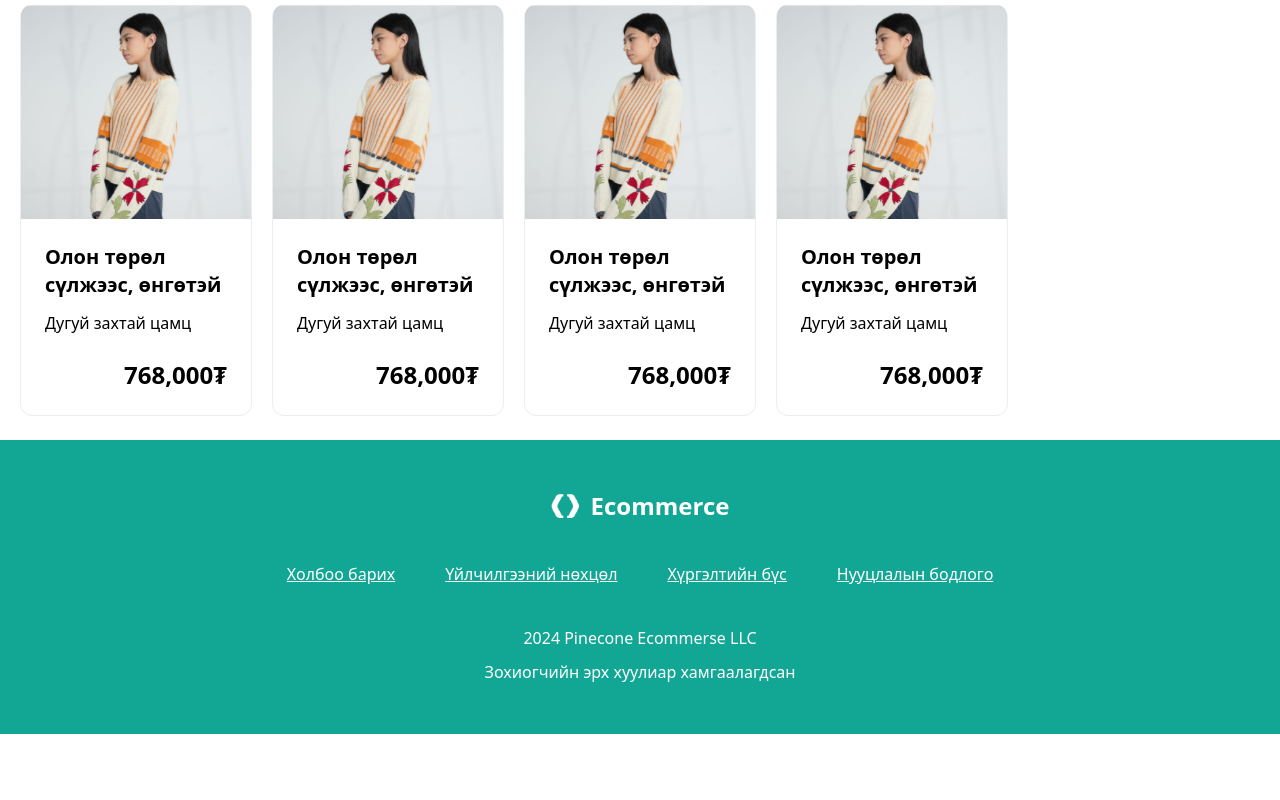
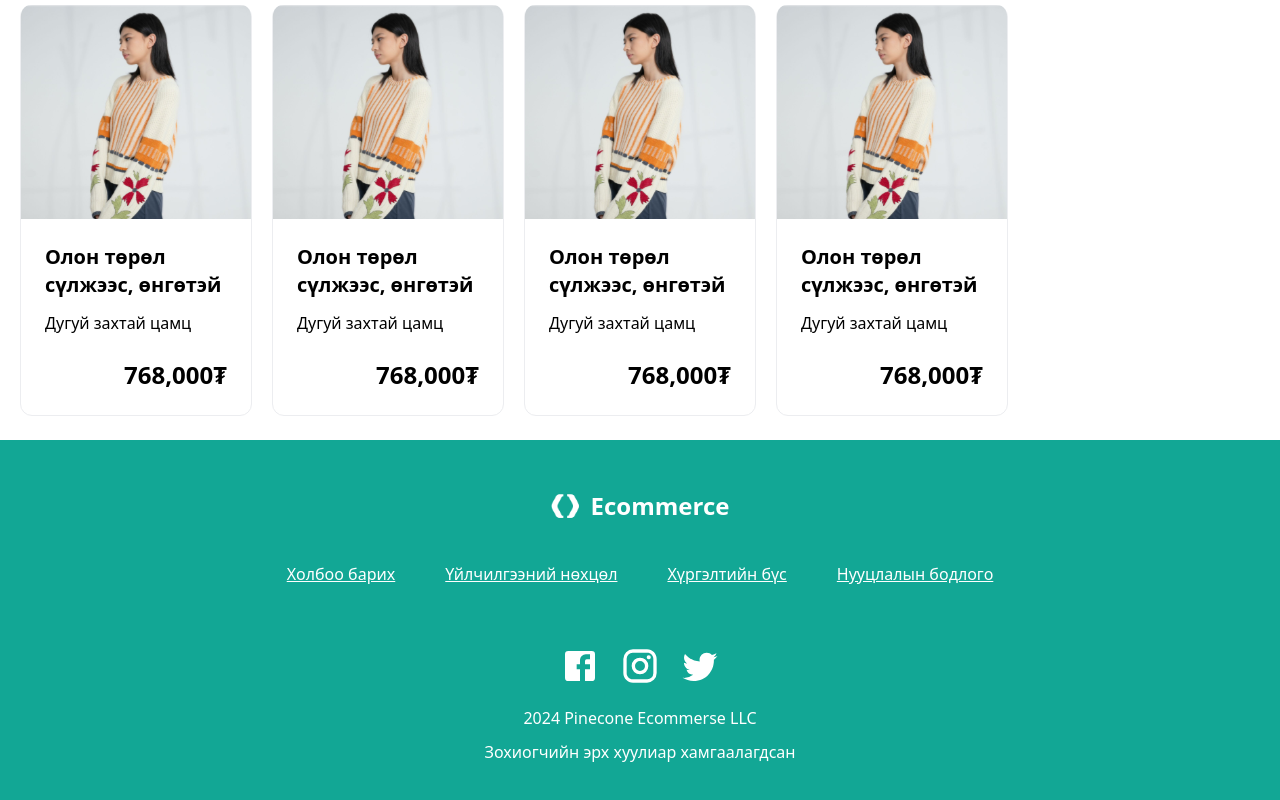
Before and after one commit to Leap1b-23-24/team3, a Next.js app in the folder frontend/: page / in a window 1280 px wide. Shown: the part 1120-1920 px from the top of the page. Before the commit the page ends 1854 px from the top, so only its background shows below. Built offline with nearby package versions, Linux system fonts and the light colour scheme.

Commit message:
footer added social icons

```diff
--- a/frontend/src/components/footer.tsx
+++ b/frontend/src/components/footer.tsx
@@ -1,3 +1,7 @@
+import FacebookIcon from "@mui/icons-material/Facebook";
+import InstagramIcon from "@mui/icons-material/Instagram";
+import TwitterIcon from "@mui/icons-material/Twitter";
+
 export const Footer = () => {
   return (
     <div className="bg-[#12A795]">
@@ -14,6 +18,11 @@ export const Footer = () => {
           <p className="underline text-white">Хүргэлтийн бүс</p>
           <p className="underline text-white">Нууцлалын бодлого</p>
         </div>
+        <div className="flex gap-[20px] py-[20px]">
+          <FacebookIcon sx={{ fontSize: "40px", color: "white" }} />
+          <InstagramIcon sx={{ fontSize: "40px", color: "white" }} />
+          <TwitterIcon sx={{ fontSize: "40px", color: "white" }} />
+        </div>
         <div className="flex flex-col gap-[10px] items-center">
           <p className="text-white">2024 Pinecone Ecommerse LLC</p>
           <p className="text-white">Зохиогчийн эрх хуулиар хамгаалагдсан</p>
```
